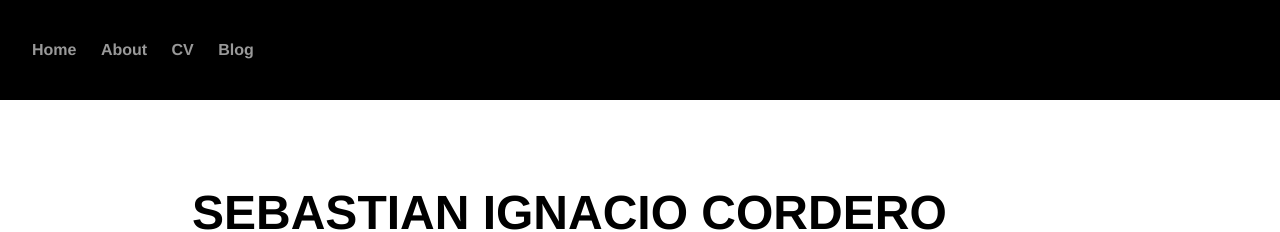
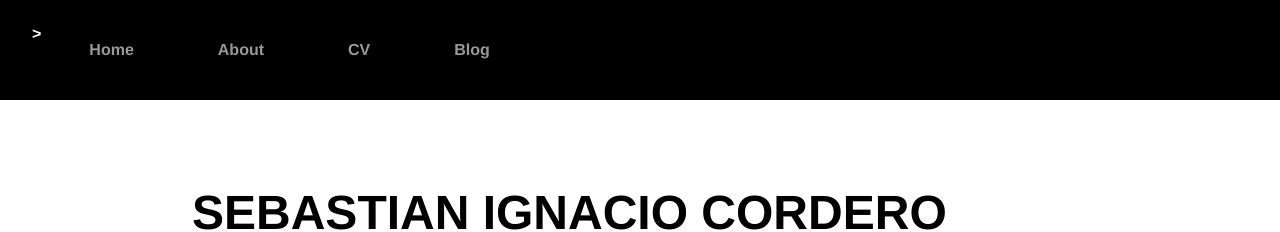
Before and after one commit to sebacordero/my-site, a Jekyll site: the page built from cv/index.html, in a window 1280 px wide. Shown: the top 232 px of the page. Built offline with Jekyll 4.4.1, drawn with Linux system fonts in a browser that asks for light colours.

Commit message:
Update default.html

```diff
--- a/_layouts/default.html
+++ b/_layouts/default.html
@@ -7,12 +7,16 @@
 		</head>
 		<body>
 			<header>
-			<nav>
-	    		<ul>
-	        		<li><a href="/">Home</a></li>
-		        	<li><a href="/about">About</a></li>
-	        		<li><a href="/cv">CV</a></li>
-	        		<li><a href="/blog">Blog</a></li>
+			<nav class="nav">
+	    		<ul class="nav__lista">>
+	        		<li class="nav__item">
+                    <a class="nav__enlace" href="/">Home</a></li>
+		        	<li class="nav__item">
+                    <a class="nav__enlace"  href="/about">About</a></li>
+	        		<li class="nav__item">
+                    <a class="nav__enlace"  href="/cv">CV</a></li>
+	        		<li class="nav__item">
+                    <a class="nav__enlace"  href="/blog">Blog</a></li>
 	    		</ul>
 			</nav>
 			</header>
@@ -25,14 +29,18 @@
 			</div><!-- /.container -->
 
 
-        <a href="https://wa.me/34608583401" class="position-fixed" target="_blank">
-            <span class="jam jam-whatsapp"></span>
-        </a>
+				<a href="https://wa.me/34608583401" class="position-fixed" target="_blank">
+				    <span class="jam jam-whatsapp"></span>
+				</a>
 			</main>
-			<footer>
-	    		<ul>
-				<li><a href="mailto:seba.cordero@gmail.com">email</a></li>
-	        		<li><a href="https://github.com/sebacordero">github.com/sebacordero</a></li>
+
+
+			<footer class="footer__flex">
+	    		<ul class="footer__lista">
+                <li class="footer__item">
+                    <a class="footer__enlace"  href="mailto:seba.cordero@gmail.com">email</a></li>
+	        		 <li class="footer__item">
+                    <a class="footer__enlace"   href="https://github.com/sebacordero">github.com/sebacordero</a></li>
 				</ul>
 			</footer>
 		</body>
```
